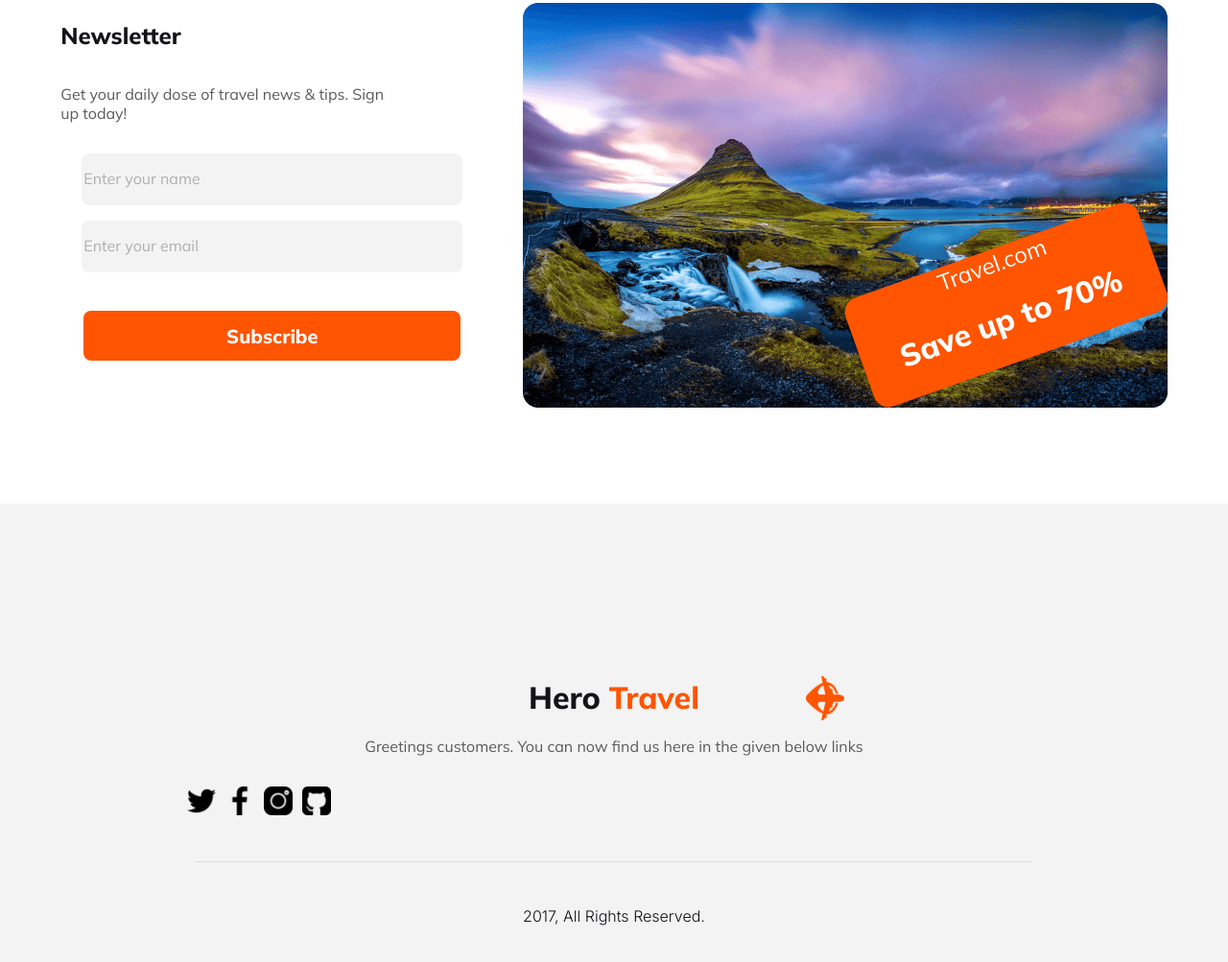
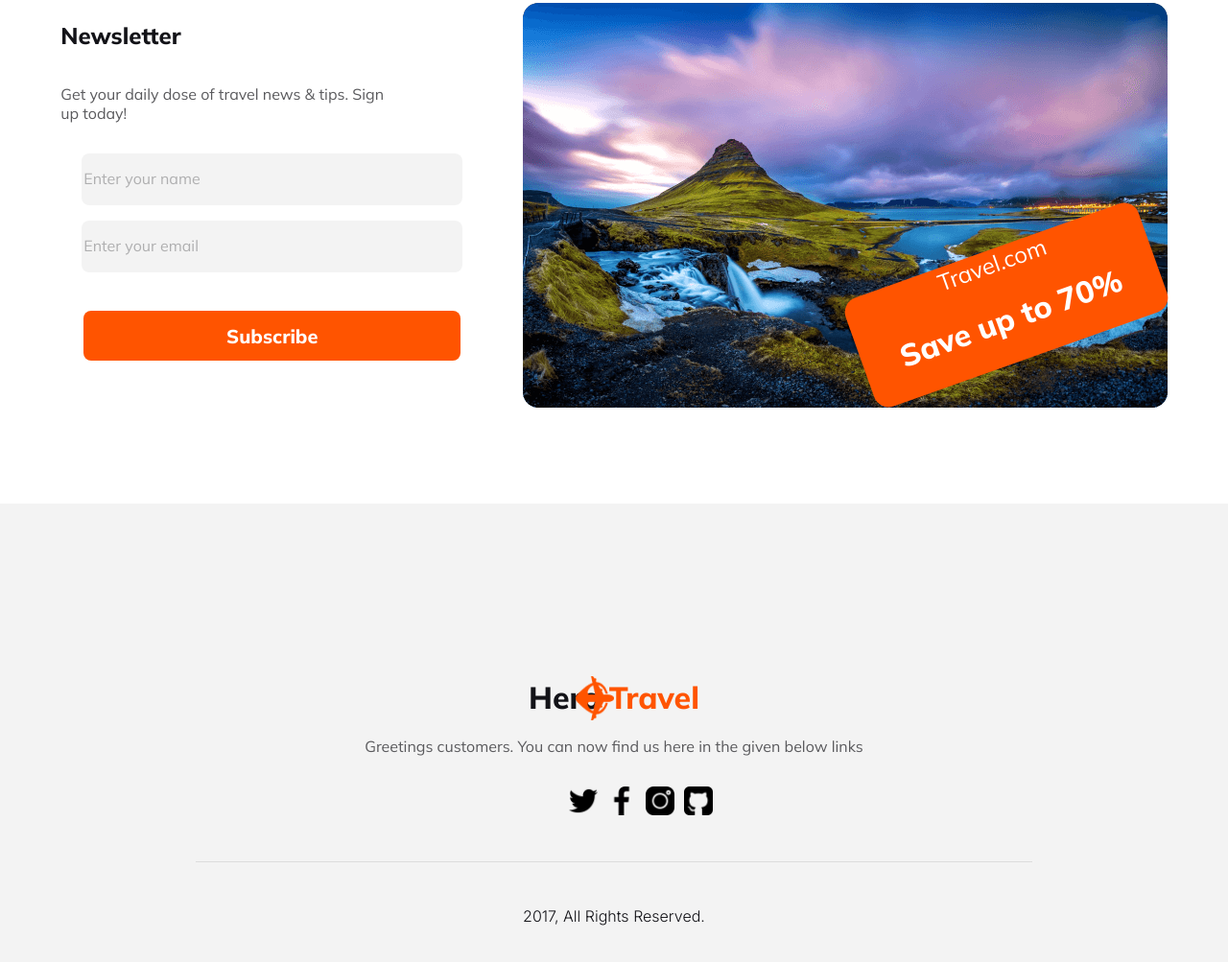
Before and after one commit to princemahmood117/Assignment-02, a plain HTML site: page index.html in a window 1280 px wide. Shown: the part 3751-4754 px from the top of the page at 96% size. Drawn offline with Linux system fonts and the light colour scheme.

Commit message:
final done

```diff
--- a/Styles/style.css
+++ b/Styles/style.css
@@ -533,6 +533,9 @@
     border: none;
     outline: none;
 }
+.letter button:hover{
+    cursor: pointer;
+}
 
 .letter input {
     margin: 0px auto;
@@ -626,7 +629,7 @@
     height: 46.673px;
     margin-top: 110px;
     position: relative;
-    left: 840px;
+    left: 600px;
     top: 70px;
 
 }
@@ -661,7 +664,7 @@
     width: 175px;
     display: flex;
     margin: 0px auto;
-    margin-right: 950px;
+    /* margin-right: 950px; */
 }
 
 .all-links ul {
@@ -817,7 +820,4 @@
     }
 
 
-
-
-
 }
```
